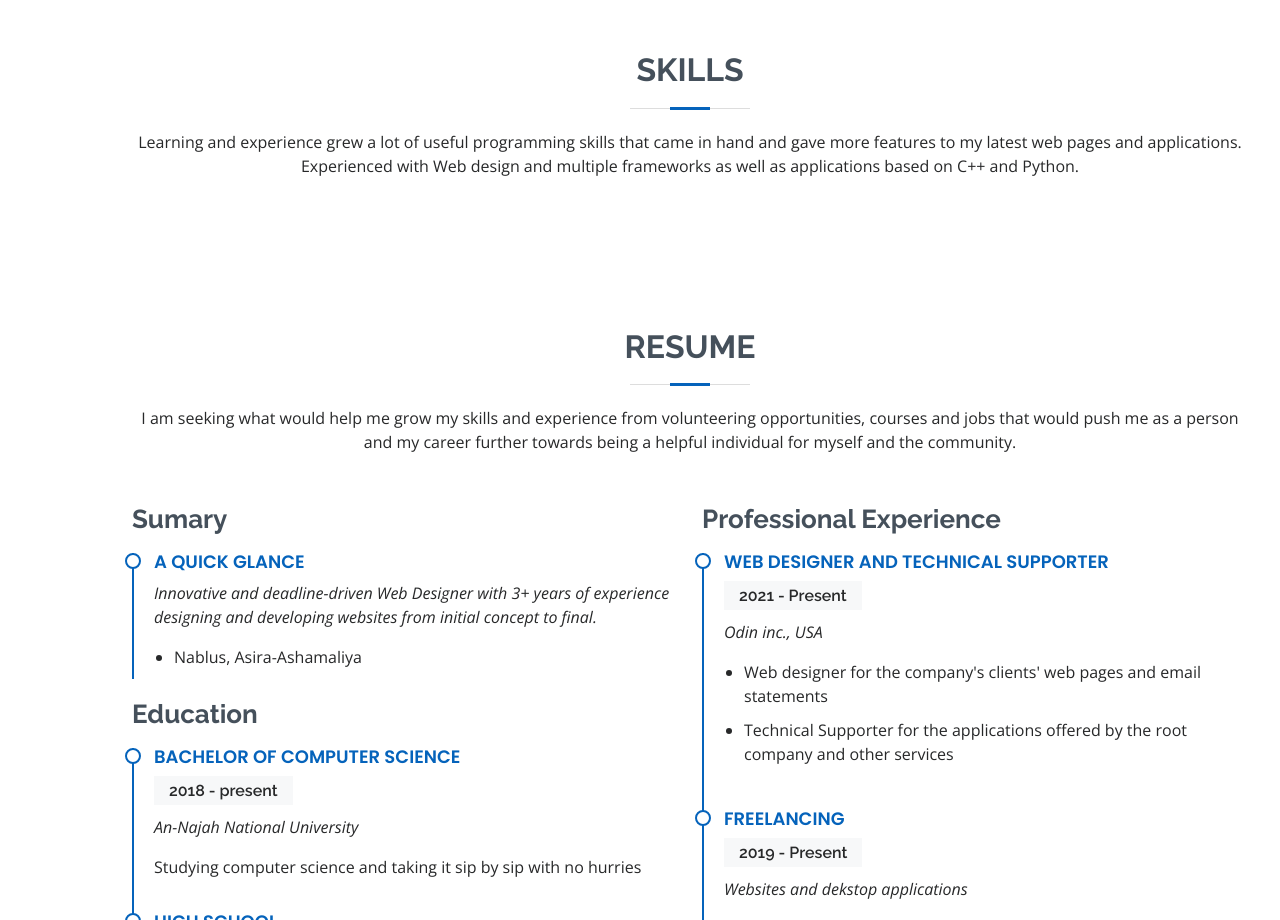
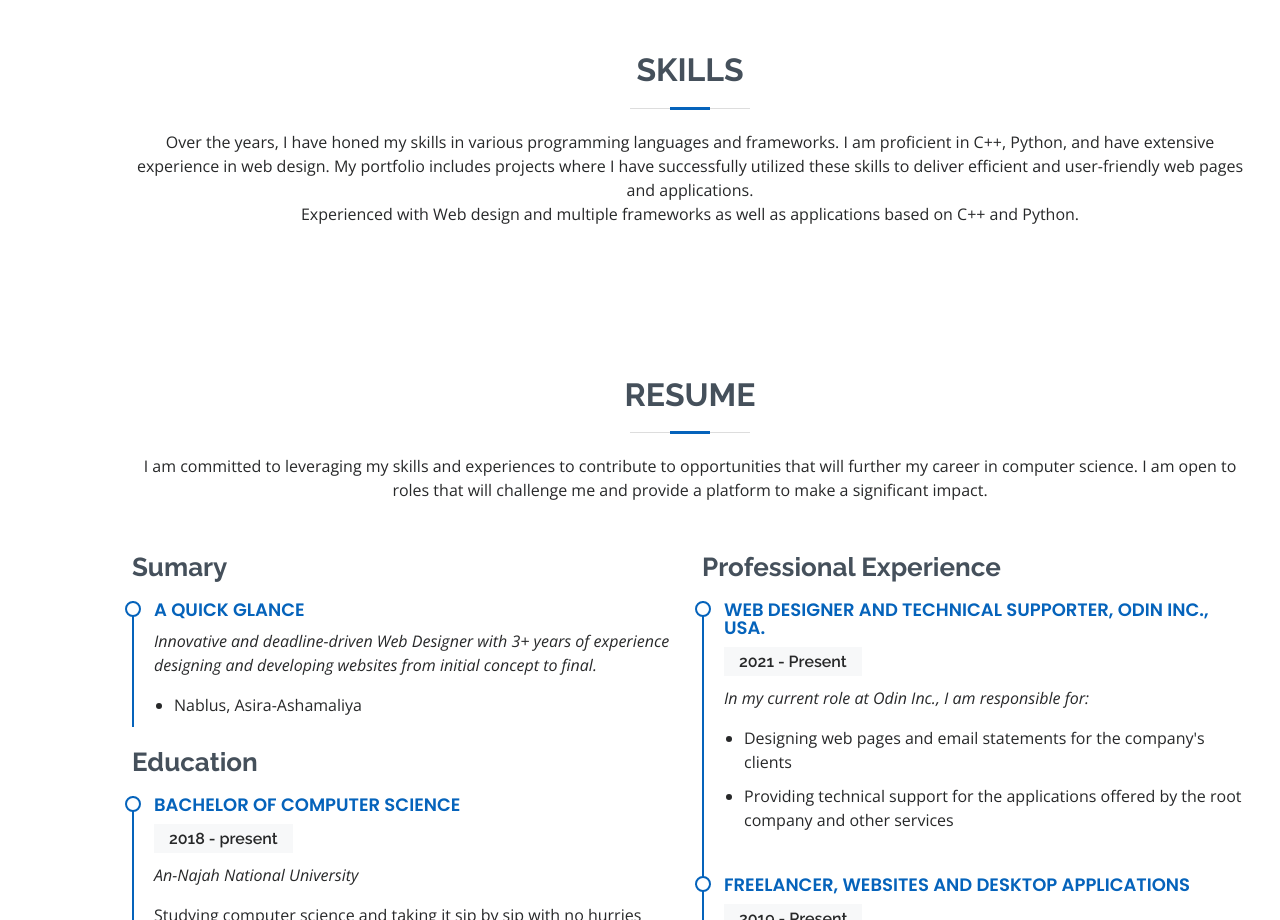
Before and after one commit to AliJarara/Resume, a plain HTML site: page index.html in a window 1280 px wide. Shown: the part 1880-2800 px from the top of the page. Drawn offline with nearby package versions, Linux system fonts and the light colour scheme.

Commit message:
Update index.html
Update info

```diff
--- a/index.html
+++ b/index.html
@@ -75,8 +75,9 @@
 
         <div class="section-title">
           <h2>About</h2>
-          <p>A student, up till now. I love animals especially cats and dogs. I love to jog, write, code, play football
-            and video games. I love modernity yet a minimalist, I'm an advocate (INFJ) and a logical criticizer.</p>
+          <p>As a dedicated Computer Science student, I have developed a strong passion for coding, problem-solving, and
+            UI/UX design. My interest lies in creating efficient and user-friendly web solutions. I am a logical
+            criticizer with a keen eye for detail, striving for perfection in every project I undertake.</p>
         </div>
 
         <div class="row">
@@ -180,8 +181,9 @@
         <div class="section-title">
           <h2>Skills</h2>
           <p>
-            Learning and experience grew a lot of useful programming skills that came in hand and gave more features to
-            my latest web pages and applications.
+            Over the years, I have honed my skills in various programming languages and frameworks. I am proficient in
+            C++, Python, and have extensive experience in web design. My portfolio includes projects where I have
+            successfully utilized these skills to deliver efficient and user-friendly web pages and applications.
           </p>
           <p>
             Experienced with Web design and multiple frameworks as well as applications based on C++ and Python.
@@ -252,9 +254,9 @@
         <div class="section-title">
           <h2>Resume</h2>
           <p>
-            I am seeking what would help me grow my skills and experience from volunteering opportunities, courses and
-            jobs that would push me as a person and my career further towards being a helpful individual for myself and
-            the community.
+            I am committed to leveraging my skills and experiences to contribute to opportunities that will further my
+            career in computer science. I am open to roles that will challenge me and provide a platform to make a
+            significant impact.
           </p>
         </div>
 
@@ -290,20 +292,22 @@
           <div class="col-lg-6">
             <h3 class="resume-title">Professional Experience</h3>
             <div class="resume-item">
-              <h4>Web Designer and Technical Supporter</h4>
+              <h4>Web Designer and Technical Supporter, Odin inc., USA.</h4>
               <h5>2021 - Present</h5>
-              <p><em>Odin inc., USA </em></p>
+              <p><em>In my current role at Odin Inc., I am responsible for:</em></p>
               <ul>
-                <li>Web designer for the company's clients' web pages and email statements</li>
-                <li>Technical Supporter for the applications offered by the root company and other services</li>
+                <li>Designing web pages and email statements for the company's clients</li>
+                <li>Providing technical support for the applications offered by the root company and other services</li>
               </ul>
             </div>
             <div class="resume-item">
-              <h4>Freelancing</h4>
+              <h4>Freelancer, Websites and Desktop Applications</h4>
               <h5>2019 - Present</h5>
-              <p><em>Websites and dekstop applications </em></p>
+              <p><em>As a freelancer, I have been involved in</em></p>
               <ul>
-                <li>Data manipulation, website desgining and desktop applications for personal use</li>
+                <li>Data manipulation projects</li>
+                <li>Designing websites</li>
+                <li>Developing desktop applications for personal use</li>
               </ul>
             </div>
           </div>
```
